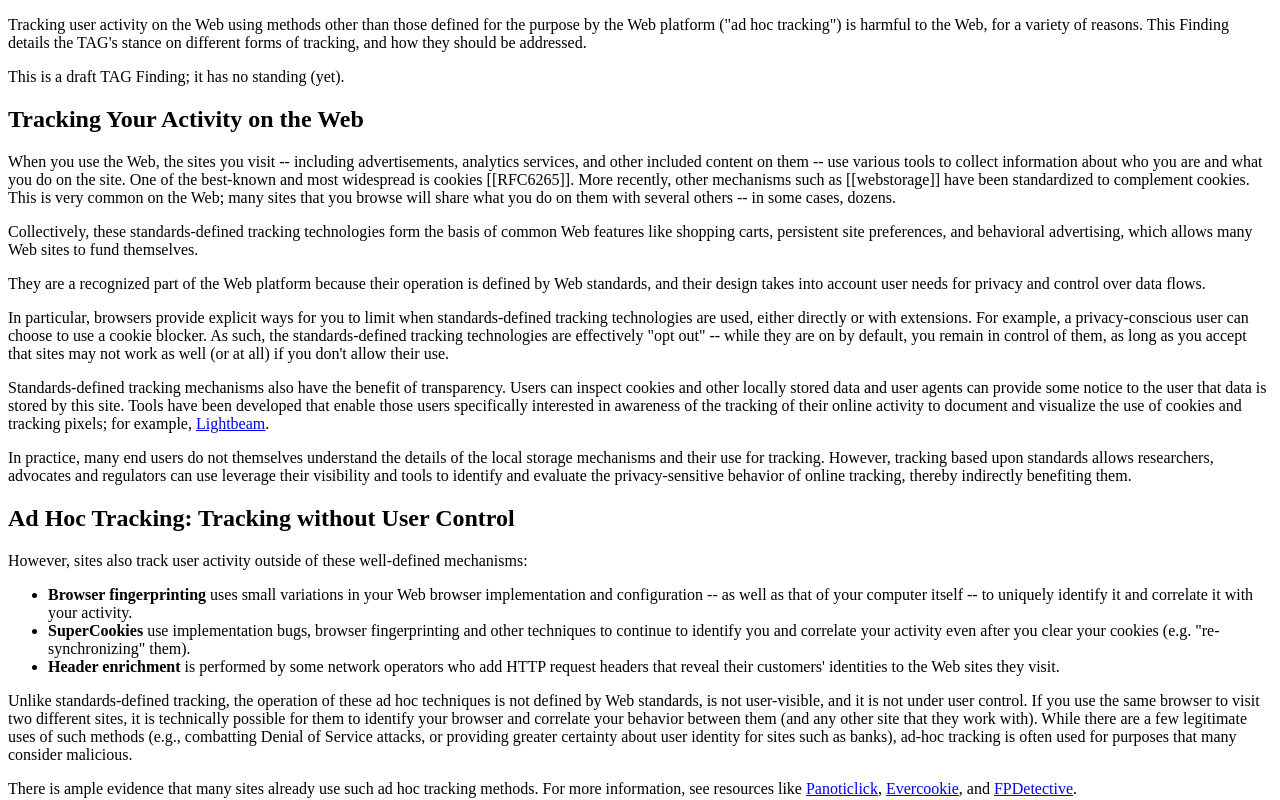
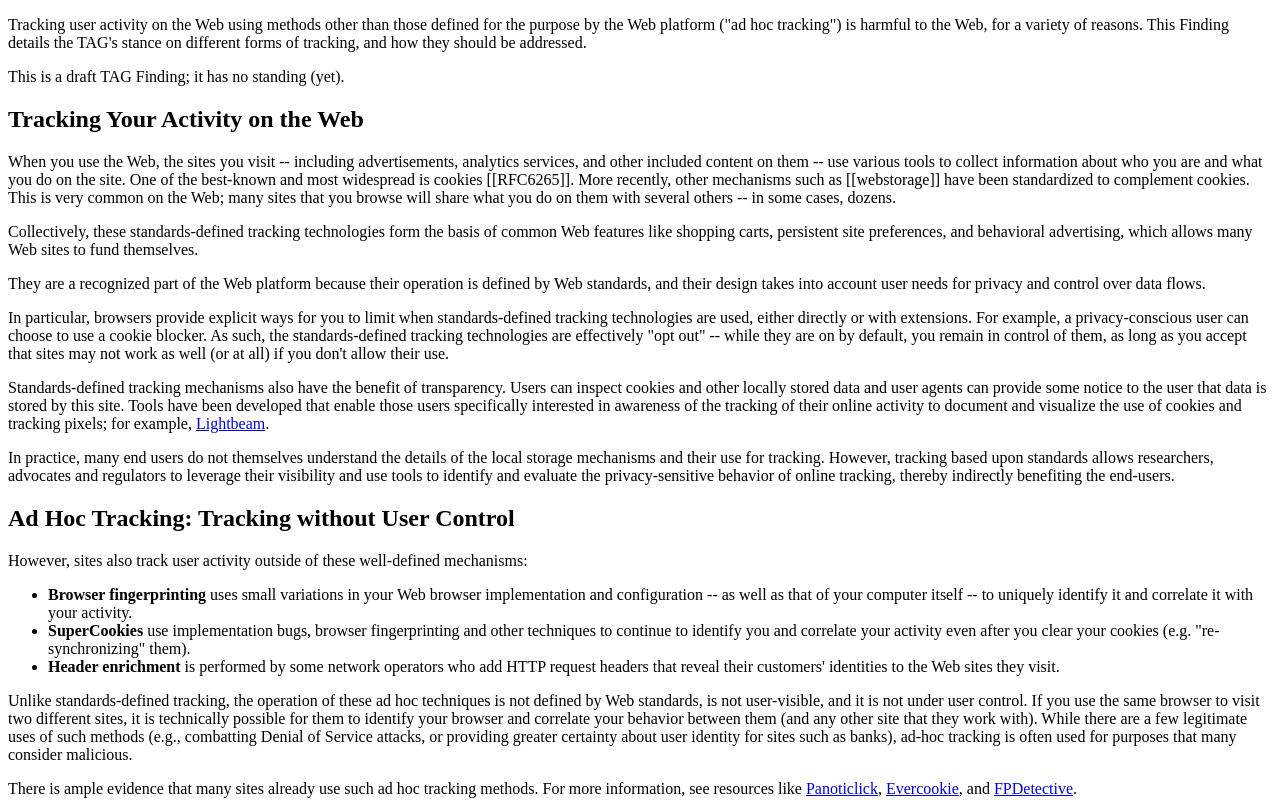
Before and after one commit to w3ctag/unsanctioned-tracking, a plain HTML site: page index.html in a window 1280 px wide. Shown: the top 800 px of the page. Drawn offline with Linux system fonts and the light colour scheme.

Commit message:
editorial change

```diff
--- a/index.html
+++ b/index.html
@@ -15,7 +15,6 @@
                     url:        "https://www.mnot.net/",
     			}
           ],
-
           otherLinks: [{
             key: 'Participate',
             data: [{
@@ -90,7 +89,7 @@
 
 <p>Standards-defined tracking mechanisms also have the benefit of transparency. Users can inspect cookies and other locally stored data and user agents can provide some notice to the user that data is stored by this site. Tools have been developed that enable those users specifically interested in awareness of the tracking of their online activity to document and visualize the use of cookies and tracking pixels; for example, <a href="https://www.mozilla.org/en-US/lightbeam/">Lightbeam</a>.</p>
 
-<p>In practice, many end users do not themselves understand the details of the local storage mechanisms and their use for tracking. However, tracking based upon standards allows researchers, advocates and regulators can use leverage their visibility and tools to identify and evaluate the privacy-sensitive behavior of online tracking, thereby indirectly benefiting them.</p>
+<p>In practice, many end users do not themselves understand the details of the local storage mechanisms and their use for tracking. However, tracking based upon standards allows researchers, advocates and regulators to leverage their visibility and use tools to identify and evaluate the privacy-sensitive behavior of online tracking, thereby indirectly benefiting the end-users.</p>
 
 </section>
 
```
